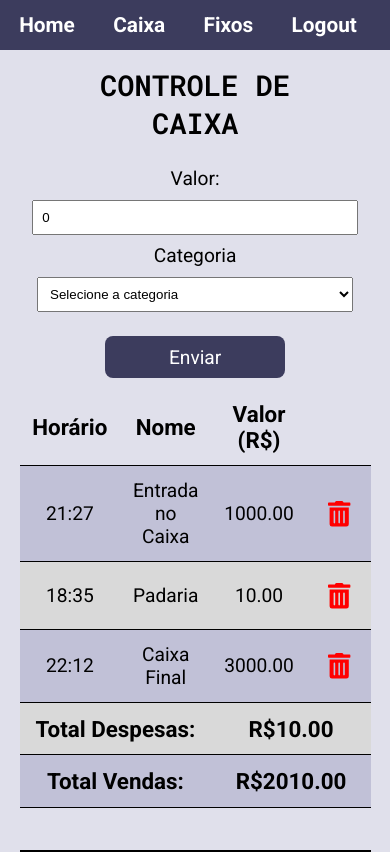
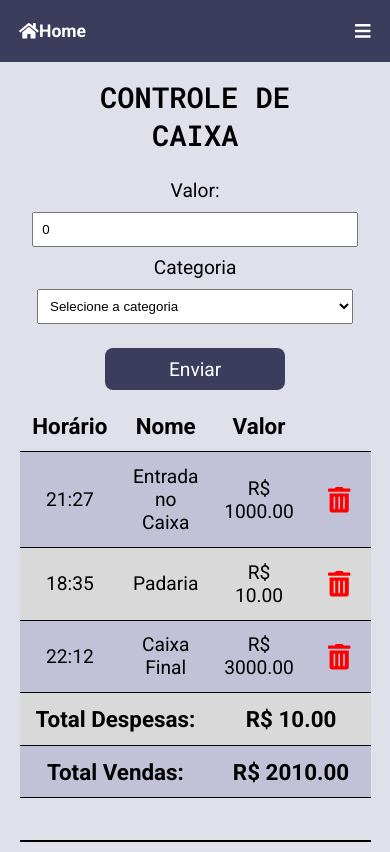
Before and after one commit to GSSiqueira/idl-web, a React (Create React App) app: page /caixa in a window 390 px wide. Built offline with nearby package versions, Linux system fonts and the light colour scheme.

Commit message:
Responsive Navbar added for sm

```diff
--- a/src/components/Header/index.tsx
+++ b/src/components/Header/index.tsx
@@ -1,23 +1,43 @@
 import React from 'react';
 import { Link } from 'react-router-dom';
+import { FontAwesomeIcon } from '@fortawesome/react-fontawesome';
+import { faHome, faBars } from '@fortawesome/free-solid-svg-icons';
 
 import './styles.css';
 
 function Header() {
+  const navBarRef = React.createRef<HTMLUListElement>();
+
+  const handleResponsiveNav = () => {
+    navBarRef.current?.classList.toggle('nav-bar-hide');
+  };
+
   return (
     <header>
       <nav>
-        <ul>
-          <li>
-            <Link to="/">Home</Link>
+        <ul className="nav-bar-hide" ref={navBarRef}>
+          <li id="home-row">
+            <Link to="/">
+              <FontAwesomeIcon icon={faHome} />
+              Home
+            </Link>
+            <button
+              className="responsive-nav-button"
+              onClick={handleResponsiveNav}
+            >
+              <FontAwesomeIcon icon={faBars} size="lg" color="white" />
+            </button>
           </li>
-
           <li>
             <Link to="/caixa">Caixa</Link>
           </li>
 
           <li>
             <Link to="/">Fixos</Link>
+          </li>
+
+          <li>
+            <Link to="/">Categorias</Link>
           </li>
           <li>
             <Link to="/">Logout</Link>
--- a/src/components/Header/styles.css
+++ b/src/components/Header/styles.css
@@ -1,36 +1,79 @@
 nav {
   display: flex;
-  flex-flow: row;
+  width: 100vw;
+  flex-flow: row wrap;
   justify-content: space-between;
   align-items: center;
   background-color: var(--header-color);
-  overflow: hidden;
 }
 
 nav ul {
   display: flex;
-  flex-direction: row;
+  flex-flow: column wrap;
+  width: 100%;
   justify-content: space-between;
   align-items: center;
   padding: 0;
 }
+
 nav li {
-  margin: 0.8rem 0;
+  margin: 0.5rem 0;
+  width: 100%;
+  display: inline-block;
 }
 
-nav a {
-  font: 700 1.3rem 'Roboto';
+nav ul li a {
+  display: flex;
+  width: 100%;
+  flex-flow: row nowrap;
+  font: 700 1.1rem 'Roboto';
   color: white;
   text-decoration: none;
   padding: 0.8rem 1.2rem;
-  transition: background-color 300ms;
-  justify-content: center;
+  justify-content: flex-start;
+  align-items: center;
+}
+
+.nav-bar-hide li:not(:first-child) {
+  display: none;
+}
+
+#home-row {
+  display: flex;
+  flex-flow: row nowrap;
+  justify-content: space-between;
+  align-items: center;
+}
+
+.responsive-nav-button {
+  display: inline-block;
+  background-color: var(--header-color);
+  border: none;
+  padding: 0.8rem 1.2rem;
+}
+
+@media (min-width: 700px) {
+  nav ul {
+    flex-flow: row nowrap;
+  }
+
+  .nav-bar-hide li:not(:first-child) {
+    display: inline-block;
+  }
+
+  .responsive-nav-button {
+    display: none;
+  }
+
+  nav ul li a {
+    justify-content: center;
+  }
 }
 
 @media (min-width: 1024px) {
   nav {
     max-height: 90%;
-    max-width: 20vw;
+    max-width: 10vw;
     flex-flow: column nowrap;
     margin-top: 3rem;
     margin-left: 2rem;
@@ -50,6 +93,7 @@ nav a {
     display: block;
     padding: 1.3rem 2rem;
     font: 400 1rem 'Roboto';
+    transition: background-color 300ms;
     width: 100%;
   }
   nav a:hover {
--- a/src/pages/Flux/EntriesTable/index.tsx
+++ b/src/pages/Flux/EntriesTable/index.tsx
@@ -1,7 +1,6 @@
 import React from 'react';
 import './styles.css';
 import { FontAwesomeIcon } from '@fortawesome/react-fontawesome';
-
 import { faTrashAlt } from '@fortawesome/free-solid-svg-icons';
 
 import { Entry } from '../../../api/DailyFlux/DailyFluxController';
@@ -40,7 +39,7 @@ const EntriesTable: React.FC<EntriesTableProps> = ({
         <tr>
           <th>Horário</th>
           <th>Nome</th>
-          <th>Valor (R$)</th>
+          <th>Valor</th>
           <th></th>
         </tr>
       </thead>
@@ -57,7 +56,7 @@ const EntriesTable: React.FC<EntriesTableProps> = ({
             >
               <td>{getTimeFormated(entry.time)}</td>
               <td>{entry.category.name}</td>
-              <td>{entry.value.toFixed(2)}</td>
+              <td>{`R$ ${entry.value.toFixed(2)}`}</td>
               <td>
                 <FontAwesomeIcon
                   className="delete-button"
@@ -82,11 +81,11 @@ const EntriesTable: React.FC<EntriesTableProps> = ({
       <tfoot>
         <tr className="negative-value">
           <td colSpan={2}>Total Despesas:</td>
-          <td colSpan={2}>{`R$${expensesTotal.toFixed(2)}`}</td>
+          <td colSpan={2}>{`R$ ${expensesTotal.toFixed(2)}`}</td>
         </tr>
         <tr className="positive-value">
           <td colSpan={2}>Total Vendas:</td>
-          <td colSpan={2}>{`R$${dailyTotal.toFixed(2)}`}</td>
+          <td colSpan={2}>{`R$ ${dailyTotal.toFixed(2)}`}</td>
         </tr>
       </tfoot>
     </table>
--- a/src/pages/Flux/index.tsx
+++ b/src/pages/Flux/index.tsx
@@ -68,7 +68,6 @@ const Flux: React.FC<FluxPageProps> = ({
               type="number"
               name="entry-value"
               label="Valor:"
-              placeholder="Digite o valor da entrada."
               step="0.10"
               min={0.1}
               value={newValue}
```
